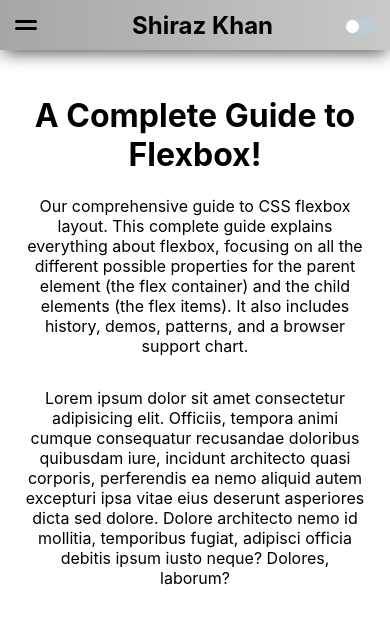
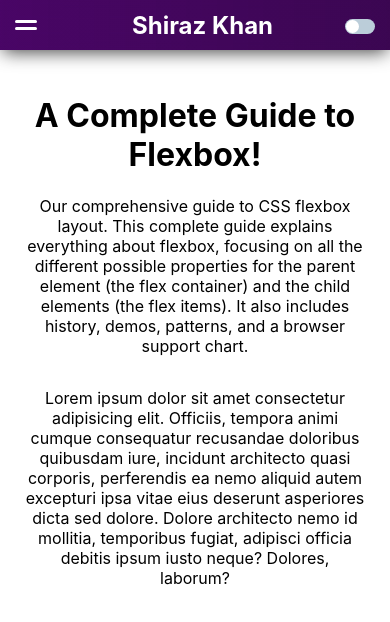
Before and after one commit to shirazkhan/Cake-Central, a React (Create React App) app: page / in a window 390 px wide. Shown: the top 622 px of the page. Built offline with nearby package versions, Linux system fonts and the light colour scheme.

Commit message:
Implement H Mobile Nav with animation

```diff
--- a/src/App.js
+++ b/src/App.js
@@ -9,6 +9,7 @@ function App() {
   return (
     <>
       <MainGrid>
+        <NavFilter />
         <Header>
           <NavBar>
             <Brand><h2>Shiraz Khan</h2></Brand>
@@ -16,11 +17,9 @@ function App() {
               <NavUILabel>
                 <Hamburger>
                   <NavInputUI />
-                  <NavSideMenu></NavSideMenu>
-                  <NavSideMenuShadow />
-                    <HamburgerInner1 /> <HamburgerInner2 />
+                  <HamburgerInner1 /> <HamburgerInner2 />
                   <NavMobHMenu>
-
+                  Blah Blah
                   </NavMobHMenu>
                 </Hamburger>
               </NavUILabel>
@@ -39,6 +38,7 @@ function App() {
             </NightButton>
           </NavBar>
         </Header>
+
         <TestPrimaryContent />
         <Footer>
           Lorem ipsum dolor, sit amet consectetur adipisicing elit.
--- a/src/styled/App.js
+++ b/src/styled/App.js
@@ -10,14 +10,14 @@ const NAV_GAP = "50px";
 const NAV_LINKS_ALIGNMENT = "flex-end";
 const CONTENT_H_MARGIN = "25px";
 const CONTENT_V_MARGIN = "25px";
-const HAMBURGER_COLOR = "black";
-const NAV_COLOR = "rgba(255,255,255,0.80)";
-const NAV_FONT_COLOR = "black";
+const HAMBURGER_COLOR = "white";
+const NAV_FONT_COLOR = "white";
 const CONTENT_FONT_COLOR = "black";
 const FOOTER_FONT_COLOR = "white";
 const FOOTER_COLOR = "black";
 const MOBILE = "781px";
 //const TABLET = "1050px";
+const NAVFILTER_COLOR = "darkviolet";
 
 
 export const MainGrid = styled.div`
@@ -36,15 +36,15 @@ export const MainGrid = styled.div`
 
 export const Header = styled.div`
   grid-area: Header;
-  background: linear-gradient(270deg, ${NAV_COLOR}, rgba(50,50,50,0.5), ${NAV_COLOR});
+  background: linear-gradient(270deg, rgba(10,10,10,0.8), rgba(10,10,10,0.5), rgba(10,10,10,0.8));
     background-size: 600% 600%;
     animation: Fader 25s ease infinite;
   color: ${NAV_FONT_COLOR};
   height: ${DESKTOP_NAV_HEIGHT};
   width: 100%;
   position: fixed;
-  left:0;
-  z-index: 2;
+  left: 0;
+  z-index: 6;
   backdrop-filter: blur(8px);
   box-shadow: 0px 5px 18px -3px rgba(0,0,0,0.75);
 
@@ -67,11 +67,23 @@ export const NavBar = styled.div`
   width: ${WEBSITE_WIDTH};
   height: 100%;
   margin: 0 auto;
+  position: absolute;
+  z-index: 6;
 
   @media (max-width:${WEBSITE_WIDTH}){
     width: 100%;
   }
 
+`;
+
+export const NavFilter = styled.div`
+  width: 100vw;
+  position: fixed;
+  height: ${MOBILE_NAV_HEIGHT};
+  background: ${NAVFILTER_COLOR};
+  top: 0;
+  left: 0;
+  z-index: 3;
 `;
 
 export const NavButton = styled.div`
@@ -210,15 +222,6 @@ export const Footer = styled.div`
   color: ${FOOTER_FONT_COLOR};
 `;
 
-export const NavFilter = styled.div`
-  display: flex;
-  width: 100vw;
-  height: ${MOBILE_NAV_HEIGHT};
-  background: pink;
-  top: 0;
-  left: 0;
-`;
-
 export const NavSideMenu = styled.div`
   display: none;
   height: 100%;
@@ -262,19 +265,18 @@ export const NavSideMenuShadow = styled.div`
 
 export const NavMobHMenu = styled.div`
     position: fixed;
-    z-index: 1;
-    visibility: hidden;
-    opacity: 0;
+    z-index: 0;
     display: flex;
     width: 100vw;
     height: 35px;
-    top: calc(${MOBILE_NAV_HEIGHT} - 35px);
+    top: 30px;
     left: 0;
     background: linear-gradient(270deg, rgba(0,2,2,0.75), rgba(0,0,0,0.9), rgba(2,2,1,0.75));
     background-size: 600% 600%;
     animation: Fader 25s ease infinite;
-    box-shadow: 0px -15px 18px -3px rgba(0,0,0,0.75);
     transition: 0.3s ease;
+    transform: scaleY(0.0001);
+    color: white;
 `;
 
 export const Hamburger = styled.span`
@@ -337,10 +339,7 @@ export const NavUILabel = styled.label`
     margin-left: -5px;
   }
   ${NavInputUI}:checked ~ ${NavMobHMenu} {
-    transform: translateY(35px);
-    visibility: visible;
-    z-index: 100;
-    opacity: 1;
+    transform: translateY(17.5px) scaleY(1);
   }
 `;
 
```
